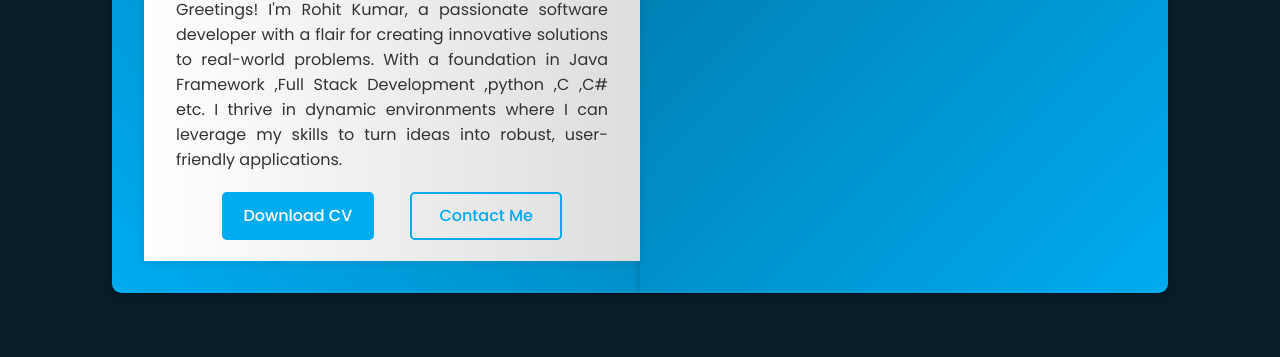
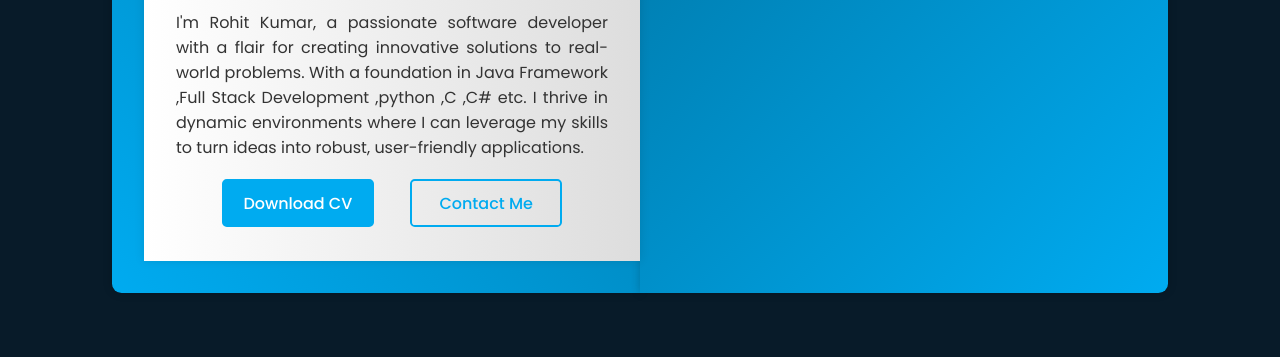
Before and after one commit to RohitKumarPatel2004/My-PortFolio, a plain HTML site: page index.html in a window 1280 px wide. Shown: the part 443-800 px from the top of the page. Drawn offline with nearby package versions, Linux system fonts and the light colour scheme.

Commit message:
modified

```diff
--- a/index.html
+++ b/index.html
@@ -34,7 +34,7 @@
                         <a href="#"><i class='bx bxl-github' ></i></a>
                     </div>
 
-                    <p>Greetings! I'm Rohit Kumar, a passionate software developer with a flair for creating innovative
+                    <p>I'm Rohit Kumar, a passionate software developer with a flair for creating innovative
                         solutions to real-world problems. With a foundation in Java Framework ,Full Stack Development
                         ,python ,C ,C# etc. I thrive in dynamic environments where I can leverage my skills to turn
                         ideas into robust, user-friendly applications.
```
Also changed, not shown: photo.jpg (deleted).
